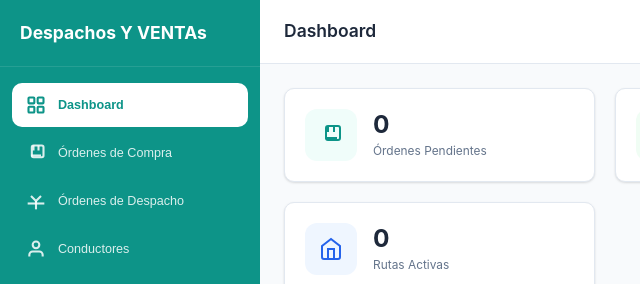
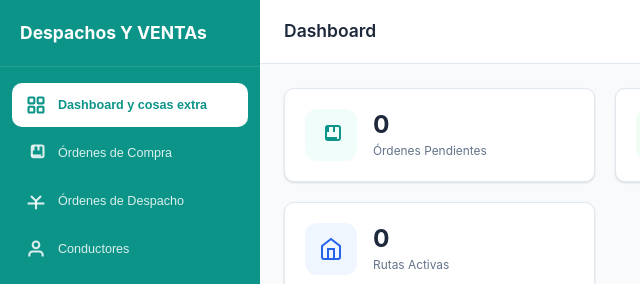
Before and after one commit to M4zls/devops1, a plain HTML site: page frontend/index.html in a window 1280 px wide. Shown: the top 284 px of the page, 0-640 px from the left. Drawn offline with Linux system fonts and the light colour scheme; no server answers.

Commit message:
cambiaso

```diff
--- a/frontend/index.html
+++ b/frontend/index.html
@@ -20,7 +20,7 @@
             <rect x="3" y="14" width="7" height="7" rx="1"/>
             <rect x="14" y="14" width="7" height="7" rx="1"/>
           </svg>
-          <span>Dashboard</span>
+          <span>Dashboard y cosas extra </span>
         </button>
         <button class="nav-item" data-view="despachos">
           <svg class="icon" viewBox="0 0 24 24" fill="none" stroke="currentColor" stroke-width="2">
```
